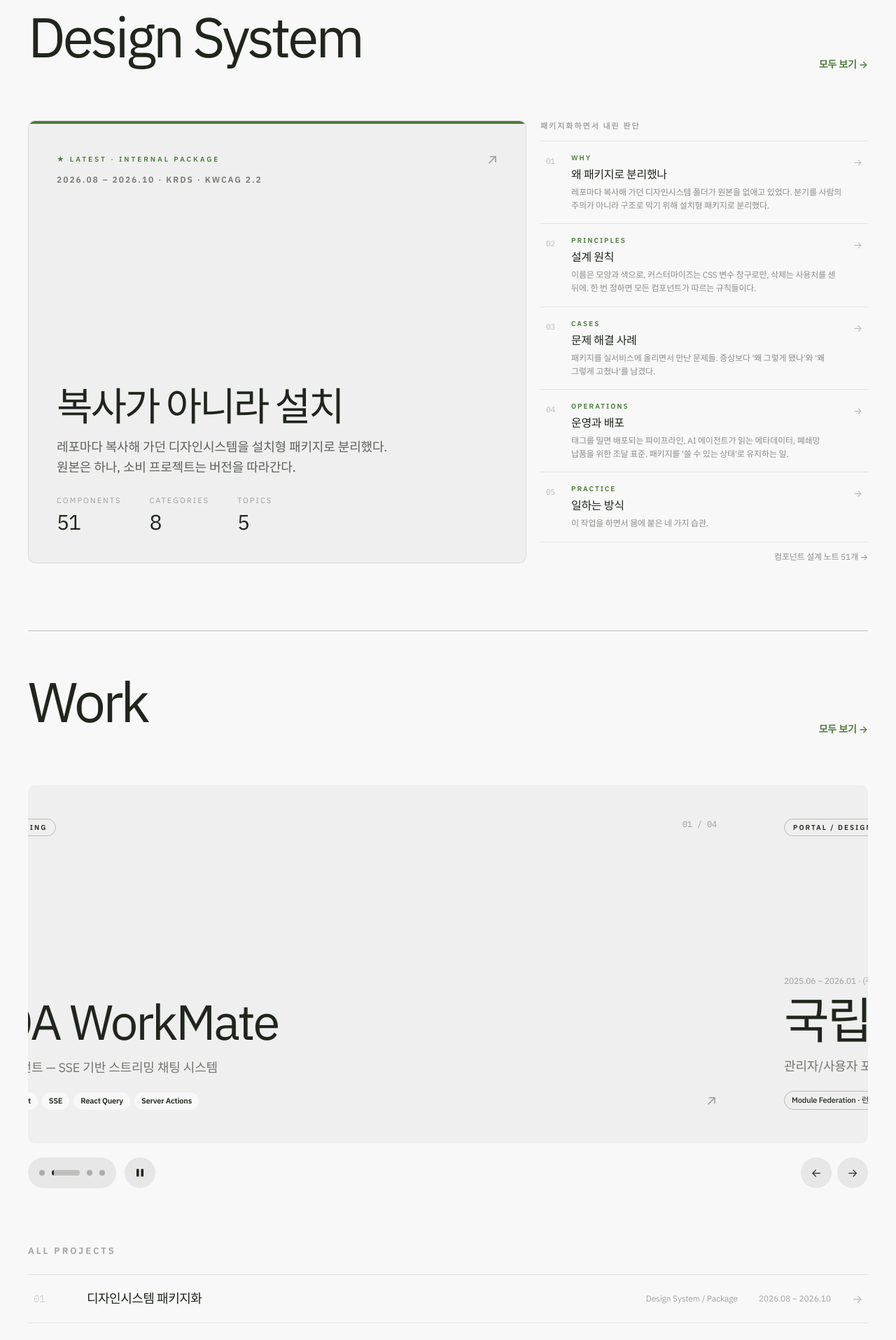
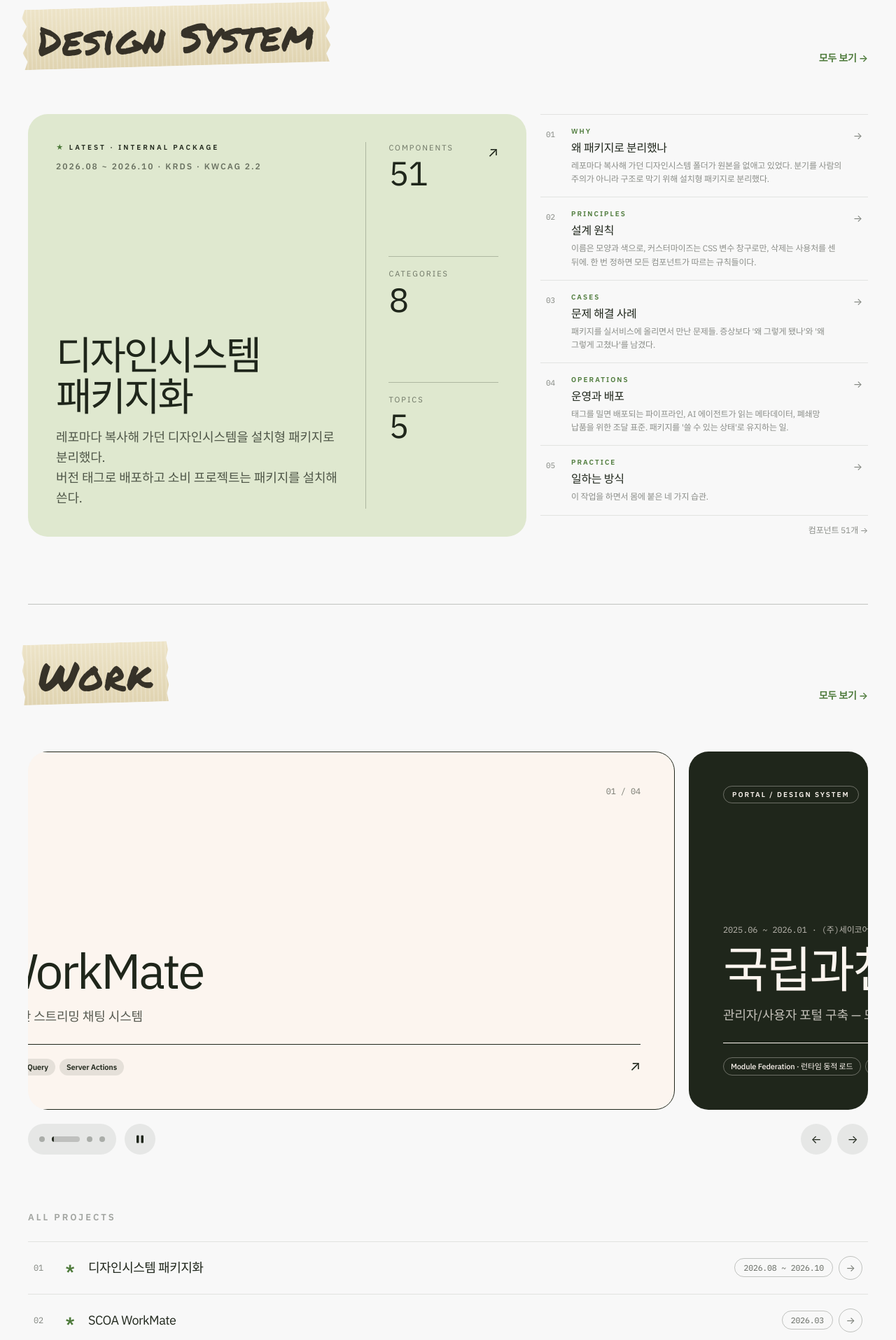
Before and after one commit to Da1re/atelier-dalre, a Next.js app in the folder apps/web/: page / in a window 1280 px wide. Shown: the part 1732-3647 px from the top of the page at 70% size. Built offline with nearby package versions, Linux system fonts and the light colour scheme; a web font is replaced by a local one.

Commit message:
feat: 홈 디자인시스템·Work 섹션에 테이프 제목과 새 카드 적용

```diff
--- a/apps/web/src/components/sections/section-design.tsx
+++ b/apps/web/src/components/sections/section-design.tsx
@@ -1,27 +1,14 @@
+import { DesignPackageCard } from "@/components/sections/section-design/design-package-card";
 import { DesignTopicSteps } from "@/components/sections/section-design/design-topic-steps";
-import {
-  ALL_COMPONENTS,
-  COMPONENT_GROUPS,
-} from "@/models/design-system-data";
-import { SYSTEM_TOPICS } from "@/models/design-topics";
+import { TapeTitle } from "@/components/shared/tape-title";
+import { ALL_COMPONENTS } from "@/models/design-system-data";
 import Link from "next/link";
-
-const STATS = [
-  { label: "Components", value: ALL_COMPONENTS.length },
-  { label: "Categories", value: COMPONENT_GROUPS.length },
-  { label: "Topics", value: SYSTEM_TOPICS.length },
-];
 
 export function SectionDesign() {
   return (
     <section>
       <div className="flex justify-between items-end mb-10 md:mb-15 border-t border-foreground/25 pt-10">
-        <h2
-          className="font-normal tracking-[-2px] md:tracking-[-4px] text-foreground"
-          style={{ fontSize: "clamp(40px, 8vw, 80px)" }}
-        >
-          Design System
-        </h2>
+        <TapeTitle>Design System</TapeTitle>
         <Link
           href="/design"
           className="text-sm font-semibold text-primary hover:opacity-60 transition-opacity pb-2.5"
@@ -31,63 +18,15 @@ export function SectionDesign() {
       </div>
 
       <div className="grid grid-cols-1 md:grid-cols-5 gap-4 md:gap-5">
-        <Link
-          href="/work/design-system-package"
-          className="md:col-span-3 group relative rounded-[10px] border border-foreground/10 p-6 md:p-10 flex flex-col justify-between min-h-72 md:min-h-100 overflow-hidden transition-all duration-300 hover:scale-[1.01] hover:z-10"
-          style={{
-            backgroundColor:
-              "color-mix(in srgb, var(--foreground) 4%, transparent)",
-          }}
-        >
-          <span className="absolute top-0 left-0 right-0 h-1 bg-primary" />
-          <div>
-            <span className="text-[10px] font-semibold tracking-[3px] uppercase text-primary">
-              ★ Latest · Internal Package
-            </span>
-            <p className="text-xs font-semibold tracking-[2px] uppercase text-foreground/60 mt-3">
-              2026.08 – 2026.10 · KRDS · KWCAG 2.2
-            </p>
-          </div>
-          <div>
-            <h3
-              className="font-normal tracking-[-1px] md:tracking-[-3px] leading-[1.05] mb-4 text-foreground group-hover:opacity-70 transition-opacity"
-              style={{ fontSize: "clamp(28px, 5vw, 56px)" }}
-            >
-              복사가 아니라 설치
-            </h3>
-            <p className="text-sm md:text-lg leading-[1.6] max-w-2xl text-foreground/70 mb-6">
-              레포마다 복사해 가던 디자인시스템을 설치형 패키지로 분리했다.
-              <br />
-              원본은 하나, 소비 프로젝트는 버전을 따라간다.
-            </p>
-            <div className="flex flex-wrap gap-x-6 md:gap-x-10 gap-y-4">
-              {STATS.map((stat) => (
-                <div key={stat.label}>
-                  <p className="text-[11px] tracking-[2px] uppercase text-foreground/40 mb-1">
-                    {stat.label}
-                  </p>
-                  <p className="text-2xl md:text-3xl font-normal tracking-[-1px] text-foreground">
-                    {stat.value}
-                  </p>
-                </div>
-              ))}
-            </div>
-          </div>
-          <span className="absolute top-6 right-6 md:top-10 md:right-10 text-xl text-foreground/40 group-hover:translate-x-1 group-hover:-translate-y-1 transition-transform">
-            ↗
-          </span>
-        </Link>
+        <DesignPackageCard />
 
         <div className="md:col-span-2 flex flex-col gap-3">
-          <p className="text-[11px] font-semibold tracking-[2px] uppercase text-foreground/40">
-            패키지화하면서 내린 판단
-          </p>
           <DesignTopicSteps />
           <Link
             href="/design"
             className="text-[12px] text-foreground/50 hover:text-primary transition-colors self-end"
           >
-            컴포넌트 설계 노트 {ALL_COMPONENTS.length}개 →
+            컴포넌트 {ALL_COMPONENTS.length}개 →
           </Link>
         </div>
       </div>
--- /dev/null
+++ b/apps/web/src/components/sections/section-design/design-package-card.tsx
@@ -0,0 +1,65 @@
+import { ALL_COMPONENTS, COMPONENT_GROUPS } from "@/models/design-system-data";
+import { SYSTEM_TOPICS } from "@/models/design-topics";
+import Link from "next/link";
+
+const STATS = [
+  { label: "Components", value: ALL_COMPONENTS.length },
+  { label: "Categories", value: COMPONENT_GROUPS.length },
+  { label: "Topics", value: SYSTEM_TOPICS.length },
+];
+
+export function DesignPackageCard() {
+  return (
+    <Link
+      href="/design"
+      className="md:col-span-3 group relative grid md:grid-cols-[1fr_minmax(160px,30%)] gap-8 md:gap-0 min-h-72 md:min-h-100 p-6.5 md:p-10 rounded-[28px] bg-accent text-accent-foreground cursor-pointer transition-[translate,box-shadow] duration-300 ease-out hover:shadow-[0_18px_40px_-18px_rgba(0,0,0,0.35)] motion-safe:hover:-translate-y-1"
+    >
+      <div className="flex flex-col justify-between gap-10 md:pr-10">
+        <div className="pr-8 md:pr-0">
+          <p className="text-[10px] font-semibold tracking-[3px] uppercase">
+            <span className="text-[#4d7a3a]">★</span> Latest · Internal Package
+          </p>
+          <p className="text-xs font-semibold tracking-[2px] uppercase opacity-60 mt-3">
+            2026.08 ~ 2026.10 · KRDS · KWCAG 2.2
+          </p>
+        </div>
+        <div>
+          <h3
+            className="font-normal tracking-[-1px] md:tracking-[-3px] leading-[1.05] mb-4 transition-opacity group-hover:opacity-70"
+            style={{ fontSize: "clamp(28px, 4.4vw, 56px)" }}
+          >
+            디자인시스템 패키지화
+          </h3>
+          <p className="text-sm md:text-lg leading-[1.6] opacity-75">
+            레포마다 복사해 가던 디자인시스템을 설치형 패키지로 분리했다.
+            <br />
+            버전 태그로 배포하고 소비 프로젝트는 패키지를 설치해 쓴다.
+          </p>
+        </div>
+      </div>
+
+      <dl className="flex md:flex-col gap-6 md:gap-0 pt-5 md:pt-0 md:pl-8 border-t-[1.5px] md:border-t-0 md:border-l-[1.5px] border-current/25">
+        {STATS.map((stat) => (
+          <div
+            key={stat.label}
+            className="md:flex-1 md:py-4 md:first:pt-0 md:border-t-[1.5px] md:first:border-t-0 border-current/25"
+          >
+            <dt className="text-[11px] tracking-[2px] uppercase opacity-60 mb-1">
+              {stat.label}
+            </dt>
+            <dd className="text-2xl md:text-5xl font-normal tracking-[-1px]">
+              {stat.value}
+            </dd>
+          </div>
+        ))}
+      </dl>
+
+      <span
+        aria-hidden
+        className="absolute top-6.5 right-6.5 md:top-10 md:right-10 text-xl transition-transform group-hover:translate-x-1 group-hover:-translate-y-1"
+      >
+        ↗
+      </span>
+    </Link>
+  );
+}
--- a/apps/web/src/components/sections/section-design/design-topic-steps.tsx
+++ b/apps/web/src/components/sections/section-design/design-topic-steps.tsx
@@ -8,12 +8,12 @@ export function DesignTopicSteps() {
         <li key={topic.slug}>
           <Link
             href={`/design/system/${topic.slug}`}
-            className="group flex items-start gap-4 py-4 px-2 hover:px-4 hover:bg-foreground/3 rounded-lg transition-all"
+            className="group flex items-start gap-4 py-4 px-2 hover:bg-foreground/3 rounded-lg transition-colors cursor-pointer"
           >
-            <span className="text-[11px] font-mono text-foreground/30 pt-1 w-5 shrink-0">
+            <span className="text-[11px] font-mono text-foreground/55 pt-1 w-5 shrink-0">
               {String(i + 1).padStart(2, "0")}
             </span>
-            <div className="min-w-0 flex-1">
+            <div className="min-w-0 flex-1 transition-transform group-hover:translate-x-1">
               <p className="text-[10px] font-semibold tracking-[2px] uppercase text-primary mb-1">
                 {topic.eyebrow}
               </p>
@@ -24,7 +24,7 @@ export function DesignTopicSteps() {
                 {topic.summary}
               </p>
             </div>
-            <span className="text-sm text-foreground/30 pt-1 group-hover:translate-x-1 transition-transform">
+            <span className="text-sm text-foreground/55 pt-1 group-hover:translate-x-1 transition-transform">
               →
             </span>
           </Link>
--- a/apps/web/src/components/sections/section-work.tsx
+++ b/apps/web/src/components/sections/section-work.tsx
@@ -1,4 +1,6 @@
 import { FeaturedCarousel } from "@/components/sections/section-work/featured-carousel";
+import { ProjectMark } from "@/components/shared/project-mark";
+import { TapeTitle } from "@/components/shared/tape-title";
 import { PROJECTS } from "@/models/project-data";
 import Link from "next/link";
 
@@ -6,12 +8,7 @@ export function SectionWork() {
   return (
     <section>
       <div className="flex justify-between items-end mb-10 md:mb-15 border-t border-foreground/25 pt-10">
-        <h2
-          className="font-normal tracking-[-2px] md:tracking-[-4px] text-foreground"
-          style={{ fontSize: "clamp(40px, 8vw, 80px)" }}
-        >
-          Work
-        </h2>
+        <TapeTitle>Work</TapeTitle>
         <Link
           href="/work"
           className="text-sm font-semibold text-primary hover:opacity-60 transition-opacity pb-2.5"
@@ -31,36 +28,23 @@ export function SectionWork() {
             <li key={project.slug} className="border-b border-foreground/10">
               <Link
                 href={`/work/${project.slug}`}
-                className="group flex justify-between items-center py-5 px-2 hover:px-4 hover:bg-foreground/3 transition-all rounded-lg"
+                className="group grid grid-cols-[auto_1fr_auto] sm:grid-cols-[auto_auto_1fr_auto] items-center gap-3.5 md:gap-5 py-4 md:py-5 px-2 rounded-lg hover:bg-foreground/3 transition-colors cursor-pointer"
               >
-                <div className="flex items-center gap-4 md:gap-5">
-                  <span className="text-sm text-foreground/20 font-mono w-7">
-                    {String(i + 1).padStart(2, "0")}
-                  </span>
-                  <span
-                    className="w-2 h-2 rounded-full shrink-0"
-                    style={{
-                      backgroundColor:
-                        project.status === "in-progress"
-                          ? project.accentColor
-                          : "transparent",
-                    }}
-                  />
-                  <h4 className="text-base md:text-lg font-normal text-foreground tracking-[-0.5px]">
-                    {project.title}
-                  </h4>
-                </div>
-                <div className="flex items-center gap-4 md:gap-7.5">
-                  <span className="text-xs text-foreground/40 hidden md:block">
-                    {project.tag}
-                  </span>
-                  <span className="text-xs text-foreground/40 hidden md:block">
+                <span className="hidden sm:block w-6.5 text-xs text-foreground/55 font-mono">
+                  {String(i + 1).padStart(2, "0")}
+                </span>
+                <ProjectMark starred={project.starred} />
+                <h4 className="min-w-0 text-base md:text-lg font-normal text-foreground tracking-[-0.5px] transition-transform group-hover:translate-x-1">
+                  {project.title}
+                </h4>
+                <span className="flex items-center gap-2">
+                  <span className="hidden sm:inline-flex px-3 py-1 rounded-full border-[1.5px] border-foreground/25 font-mono text-[11.5px] text-foreground/70">
                     {project.period}
                   </span>
-                  <span className="text-base text-foreground/30 group-hover:translate-x-1 transition-transform">
+                  <span className="grid place-items-center w-8.5 h-8.5 rounded-full border-[1.5px] border-foreground/25 text-sm text-foreground/60 transition-colors group-hover:bg-foreground group-hover:text-background group-hover:border-transparent">
                     →
                   </span>
-                </div>
+                </span>
               </Link>
             </li>
           ))}
--- a/apps/web/src/components/sections/section-work/carousel-controls.tsx
+++ b/apps/web/src/components/sections/section-work/carousel-controls.tsx
@@ -60,7 +60,7 @@ export function CarouselControls({
   const dots = Array.from({ length: count }, (_, i) => i);
 
   return (
-    <div className="flex items-center justify-between mt-5">
+    <div className="flex items-center justify-center md:justify-between mt-5">
       <div className="flex items-center gap-3">
         <div className="flex items-center gap-2.5 px-4 h-11 rounded-full bg-foreground/8">
           {dots.map((i) => {
--- a/apps/web/src/components/sections/section-work/carousel-slide.tsx
+++ b/apps/web/src/components/sections/section-work/carousel-slide.tsx
@@ -1,5 +1,49 @@
 import type { Project } from "@/models/project";
 import Link from "next/link";
+
+const CREAM = "#fcf5ef";
+const DEEP_GREEN = "#4d7a3a";
+const INK = "var(--ink)";
+
+interface SlideTone {
+  bg: string;
+  fg: string;
+  border: string;
+  pillBg: string;
+  pillFg: string;
+}
+
+const TONES: SlideTone[] = [
+  {
+    bg: CREAM,
+    fg: INK,
+    border: "currentColor",
+    pillBg: DEEP_GREEN,
+    pillFg: CREAM,
+  },
+  { bg: INK, fg: CREAM, border: "transparent", pillBg: CREAM, pillFg: INK },
+  {
+    bg: DEEP_GREEN,
+    fg: CREAM,
+    border: "transparent",
+    pillBg: CREAM,
+    pillFg: DEEP_GREEN,
+  },
+  {
+    bg: "#bfcfae",
+    fg: INK,
+    border: "transparent",
+    pillBg: DEEP_GREEN,
+    pillFg: CREAM,
+  },
+  {
+    bg: "var(--accent)",
+    fg: INK,
+    border: "transparent",
+    pillBg: DEEP_GREEN,
+    pillFg: CREAM,
+  },
+];
 
 interface CarouselSlideProps {
   project: Project;
@@ -8,17 +52,7 @@ interface CarouselSlideProps {
 }
 
 export function CarouselSlide({ project, index, total }: CarouselSlideProps) {
-  const isDark = !!project.textColor;
-  const fg = project.textColor ?? "var(--foreground)";
-  const fgMuted = isDark
-    ? "rgba(255,255,255,0.6)"
-    : "color-mix(in srgb, var(--foreground) 60%, transparent)";
-  const fgSubtle = isDark
-    ? "rgba(255,255,255,0.4)"
-    : "color-mix(in srgb, var(--foreground) 40%, transparent)";
-  const chipBorder = isDark
-    ? "rgba(255,255,255,0.3)"
-    : "color-mix(in srgb, var(--foreground) 25%, transparent)";
+  const tone = TONES[index % TONES.length];
   const keywords = project.retroKeywords?.slice(0, 2) ?? [];
   const position = `${String(index + 1).padStart(2, "0")} / ${String(total).padStart(2, "0")}`;
 
@@ -27,58 +61,50 @@ export function CarouselSlide({ project, index, total }: CarouselSlideProps) {
       href={`/work/${project.slug}`}
       aria-roledescription="slide"
       aria-label={`${index + 1} / ${total} ${project.title}`}
-      className="group relative w-full shrink-0 snap-start flex flex-col justify-between min-h-80 md:min-h-128 p-6 md:p-12 overflow-hidden"
-      style={{ backgroundColor: project.coverColor }}
+      className="group relative w-full shrink-0 snap-start flex flex-col justify-between min-h-80 md:min-h-128 p-6 md:p-12 rounded-[28px] border-[1.5px] overflow-hidden cursor-pointer"
+      style={{
+        backgroundColor: tone.bg,
+        color: tone.fg,
+        borderColor: tone.border,
+      }}
     >
-      <span
-        aria-hidden
-        className="pointer-events-none absolute -top-40 -right-40 w-lg h-lg rounded-full blur-3xl opacity-30"
-        style={{
-          background: `radial-gradient(closest-side, ${project.accentColor}, transparent)`,
-        }}
-      />
-
-      <div className="relative flex items-start justify-between gap-4">
+      <div className="flex items-start justify-between gap-4">
         <div className="flex flex-wrap items-center gap-2">
-          <span
-            className="text-[10px] font-semibold tracking-[2px] uppercase px-3 py-1 rounded-full border"
-            style={{ borderColor: chipBorder, color: fg }}
-          >
+          <span className="text-[10px] font-semibold tracking-[2px] uppercase px-3 py-1 rounded-full border border-current/35">
             {project.tag}
           </span>
           {project.status === "in-progress" && (
-            <span className="text-[11px] font-semibold px-2.5 py-0.5 rounded-full bg-primary text-white">
+            <span
+              className="text-[11px] font-semibold px-2.5 py-0.5 rounded-full"
+              style={{ backgroundColor: tone.pillBg, color: tone.pillFg }}
+            >
               진행중
             </span>
           )}
         </div>
-        <span className="text-xs font-mono shrink-0" style={{ color: fgSubtle }}>
+        <span className="text-xs font-mono shrink-0 opacity-60">
           {position}
         </span>
       </div>
 
-      <div className="relative mt-auto pt-10">
-        <p className="text-xs mb-3" style={{ color: fgSubtle }}>
+      <div className="mt-auto pt-10">
+        <p className="font-mono text-xs mb-3 opacity-70">
           {project.period} · {project.company}
         </p>
         <h3
-          className="font-normal tracking-[-1px] md:tracking-[-3px] leading-[1.02] mb-4 group-hover:opacity-70 transition-opacity"
-          style={{ color: fg, fontSize: "clamp(30px, 5.5vw, 72px)" }}
+          className="font-normal tracking-[-1px] md:tracking-[-3px] leading-[1.02] mb-4 transition-opacity group-hover:opacity-70"
+          style={{ fontSize: "clamp(30px, 5.5vw, 72px)" }}
         >
           {project.title}
         </h3>
-        <p
-          className="text-base md:text-lg leading-[1.6] max-w-2xl mb-5"
-          style={{ color: fgMuted }}
-        >
+        <p className="text-base md:text-lg leading-[1.6] max-w-2xl mb-6 opacity-75">
           {project.subtitle}
         </p>
-        <div className="flex flex-wrap items-center gap-1.5">
+        <div className="flex flex-wrap items-center gap-1.5 pt-5 pr-10 border-t-[1.5px] border-current">
           {keywords.map((kw) => (
             <span
               key={kw}
-              className="text-[11px] font-medium px-2.5 py-1 rounded-full border"
-              style={{ borderColor: chipBorder, color: fg }}
+              className="text-[11px] font-medium px-2.5 py-1 rounded-full border border-current/35"
             >
               {kw}
             </span>
@@ -86,8 +112,7 @@ export function CarouselSlide({ project, index, total }: CarouselSlideProps) {
           {project.techStack.slice(0, 5).map((tech) => (
             <span
               key={tech}
-              className="text-[11px] font-semibold px-2.5 py-1 rounded-full bg-white/60 dark:bg-foreground/10"
-              style={{ color: fg }}
+              className="text-[11px] font-semibold px-2.5 py-1 rounded-full bg-current/10"
             >
               {tech}
             </span>
@@ -97,8 +122,7 @@ export function CarouselSlide({ project, index, total }: CarouselSlideProps) {
 
       <span
         aria-hidden
-        className="absolute bottom-6 right-6 md:bottom-12 md:right-12 text-xl group-hover:translate-x-1 group-hover:-translate-y-1 transition-transform"
-        style={{ color: fgSubtle }}
+        className="absolute bottom-6 right-6 md:bottom-12 md:right-12 text-xl transition-transform group-hover:translate-x-1 group-hover:-translate-y-1"
       >
         ↗
       </span>
--- /dev/null
+++ b/apps/web/src/components/sections/section-work/carousel-track.ts
@@ -0,0 +1,34 @@
+export function getTrackStep(track: HTMLElement) {
+  const gap = parseFloat(getComputedStyle(track).columnGap) || 0;
+  return track.clientWidth + gap;
+}
+
+function prefersReducedMotion() {
+  return window.matchMedia("(prefers-reduced-motion: reduce)").matches;
+}
+
+export function moveTrack(
+  track: HTMLElement,
+  from: number,
+  to: number,
+  count: number,
+) {
+  const step = getTrackStep(track);
+  const target = to * step;
+  const clone = count * step;
+  const last = count - 1;
+
+  if (Math.abs(track.scrollLeft - target) < 2) return;
+  if (prefersReducedMotion()) {
+    track.scrollTo({ left: target, behavior: "instant" });
+    return;
+  }
+  if (from === last && to === 0) {
+    track.scrollTo({ left: clone, behavior: "smooth" });
+    return;
+  }
+  if (from === 0 && to === last) {
+    track.scrollTo({ left: clone, behavior: "instant" });
+  }
+  track.scrollTo({ left: target, behavior: "smooth" });
+}
--- a/apps/web/src/components/sections/section-work/featured-carousel.tsx
+++ b/apps/web/src/components/sections/section-work/featured-carousel.tsx
@@ -5,6 +5,7 @@ import { CAROUSEL_PROJECTS } from "@/models/project-data";
 import { useEffect, useRef, type KeyboardEvent } from "react";
 import { CarouselControls } from "./carousel-controls";
 import { CarouselSlide } from "./carousel-slide";
+import { getTrackStep, moveTrack } from "./carousel-track";
 
 export function FeaturedCarousel() {
   const count = CAROUSEL_PROJECTS.length;
@@ -12,24 +13,25 @@ export function FeaturedCarousel() {
     useCarouselAutoplay({ count });
   const trackRef = useRef<HTMLDivElement>(null);
   const settleRef = useRef<number | undefined>(undefined);
+  const fromRef = useRef(index);
 
   useEffect(() => {
     const track = trackRef.current;
+    const from = fromRef.current;
+    fromRef.current = index;
     if (!track) return;
-    const reduce = window.matchMedia("(prefers-reduced-motion: reduce)").matches;
-    track.scrollTo({
-      left: index * track.clientWidth,
-      behavior: reduce ? "auto" : "smooth",
-    });
-  }, [index]);
+    moveTrack(track, from, index, count);
+  }, [index, count]);
 
   const handleScroll = () => {
     window.clearTimeout(settleRef.current);
     settleRef.current = window.setTimeout(() => {
       const track = trackRef.current;
       if (!track) return;
-      const settled = Math.round(track.scrollLeft / track.clientWidth);
-      if (settled !== index) goTo(settled);
+      const settled = Math.round(track.scrollLeft / getTrackStep(track));
+      if (settled >= count) track.scrollTo({ left: 0, behavior: "instant" });
+      const real = settled % count;
+      if (real !== index) goTo(real);
     }, 120);
   };
 
@@ -49,7 +51,7 @@ export function FeaturedCarousel() {
       <div
         ref={trackRef}
         onScroll={handleScroll}
-        className="flex overflow-x-auto snap-x snap-mandatory rounded-[10px] [scrollbar-width:none] [&::-webkit-scrollbar]:hidden"
+        className="flex gap-4 md:gap-5 overflow-x-auto snap-x snap-mandatory rounded-[28px] [scrollbar-width:none] [&::-webkit-scrollbar]:hidden"
       >
         {CAROUSEL_PROJECTS.map((project, i) => (
           <CarouselSlide
@@ -59,6 +61,13 @@ export function FeaturedCarousel() {
             total={count}
           />
         ))}
+        <div aria-hidden inert className="flex w-full shrink-0 snap-start">
+          <CarouselSlide
+            project={CAROUSEL_PROJECTS[0]}
+            index={0}
+            total={count}
+          />
+        </div>
       </div>
       <CarouselControls
         count={count}
--- /dev/null
+++ b/apps/web/src/components/shared/tape-title.tsx
@@ -0,0 +1,38 @@
+import clsx from "clsx";
+import { Permanent_Marker } from "next/font/google";
+
+const marker = Permanent_Marker({
+  weight: "400",
+  subsets: ["latin"],
+  display: "swap",
+  fallback: ["cursive"],
+});
+
+interface TapeTitleProps {
+  children: string;
+}
+
+export function TapeTitle({ children }: TapeTitleProps) {
+  return (
+    <h2 className="relative isolate inline-block ml-[-0.12em] px-[0.32em] pt-[0.06em] pb-[0.02em] text-[clamp(36px,7vw,70px)] font-normal tracking-[0.01em]">
+      <span
+        aria-hidden="true"
+        className="absolute inset-x-0 top-[14%] bottom-[8%] -z-10 rotate-[-1.6deg]"
+        style={{
+          background:
+            "repeating-linear-gradient(90deg, rgba(255, 255, 255, 0.18) 0 2px, transparent 2px 6px), linear-gradient(180deg, rgba(236, 226, 196, 0.94), rgba(222, 209, 172, 0.94))",
+          clipPath:
+            "polygon(1% 0, 99% 0, 100% 14%, 98.5% 28%, 100% 43%, 98.5% 57%, 100% 72%, 98.5% 86%, 99.5% 100%, 0.5% 100%, 1.5% 86%, 0 72%, 1.5% 57%, 0 43%, 1.5% 28%, 0 14%)",
+        }}
+      />
+      <span
+        className={clsx(
+          marker.className,
+          "relative inline-block rotate-[-1.2deg] text-[0.82em] leading-[1.15] text-[#3b3935] mix-blend-multiply",
+        )}
+      >
+        {children}
+      </span>
+    </h2>
+  );
+}
```
